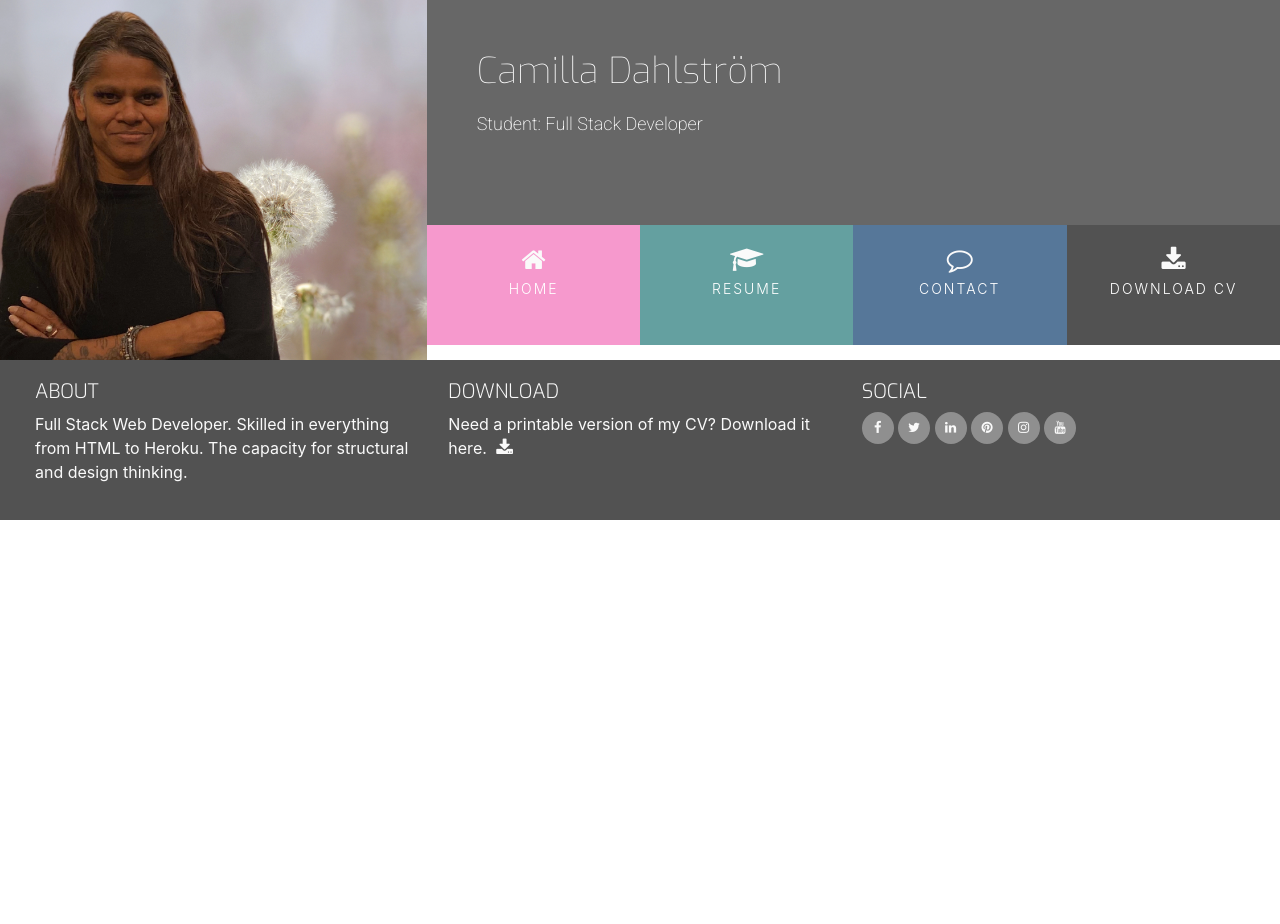
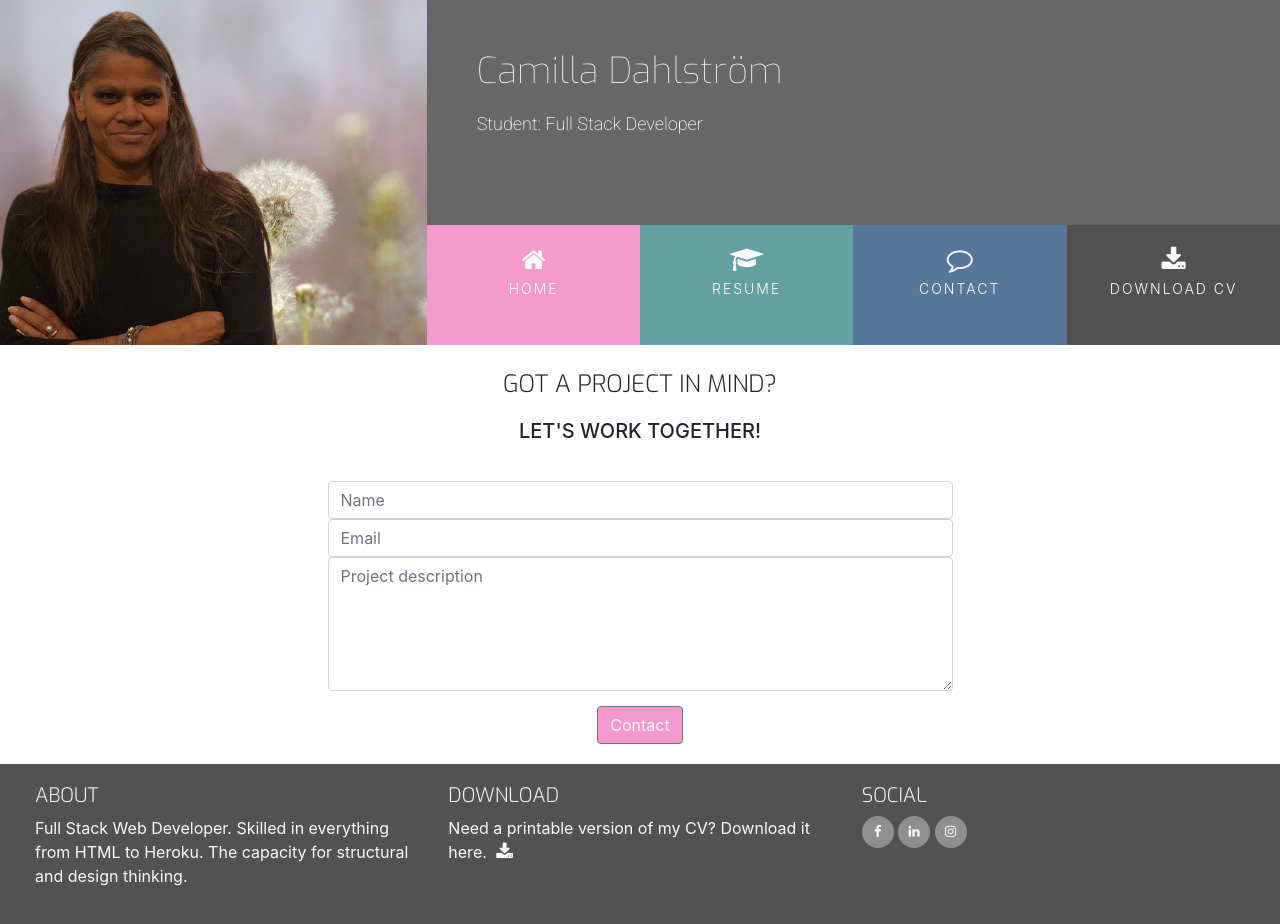
Before and after one commit to Camdah77/CV_CamillaDahlstrom, a plain HTML site: page contact.html in a window 1280 px wide. Before the commit the page ends 800 px from the top, so only its background shows below. Drawn offline with nearby package versions, Linux system fonts and the light colour scheme.

Commit message:
completed CV page

```diff
--- a/assets/css/style.css
+++ b/assets/css/style.css
@@ -38,6 +38,7 @@
 
 .section-heading {
     font-family: "Exo", sans-serif;
+    font-size: 24px;
     font-weight: 300;
     margin-top: 25px;
     margin-bottom: 40px;
@@ -78,6 +79,7 @@ h4 {
 
 .section-heading {
     font-family: "Exo", sans-serif;
+    font-size: 24px;
     font-weight: 300;
     margin-top: 25px;
     margin-bottom: 40px;
@@ -97,7 +99,7 @@ header {
     background: url("../images/Camillada.webp");
     background-repeat: no-repeat;
     background-size: cover;
-    min-height: 360px;
+    min-height: 310px;
     transition: all .5s ease-in-out;
     -moz-transition: all .5s ease-in-out;
     -webkit-transition: all .5s ease-in-out;
@@ -236,6 +238,7 @@ footer {
 
 .three-reasons-heading {
     margin-bottom: 15px;
+    font-size: 24px;
 }
 
 /* ----------------------------------------Personal Info */
@@ -317,6 +320,7 @@ footer {
     color: #fafafa;
     margin-top: 25px;
     margin-bottom: 40px;
+    font-size: 24px;
 }
 
 .timeline-item {
@@ -364,3 +368,37 @@ footer {
 .history-items {
     margin-bottom: 30px;
 }
+
+/* ----------------------------------------Contact Form */
+
+.contact-heading {
+    font-family: "Exo", sans-serif;
+    font-size: 24px;
+    font-weight: 300;
+    margin-top: 25px;
+    margin-bottom: 20px;
+}
+
+.center-form {
+    padding-top: 10px;
+    margin: 0 auto;
+    max-width: 70%;
+}
+
+button[type="submit"] {
+    margin-top: 15px;
+    margin-bottom: 20px;
+    color: #fafafa;
+    background-color: #F699CD;
+}
+
+/* ----------------------------------------Media Queries */
+
+@media(min-width: 992px) {
+    .center-form {
+        padding-top: 30px;
+        min-height: 240px;
+        margin: 0 auto;
+        max-width: 50%;
+    }
+}
--- a/contact.html
+++ b/contact.html
@@ -34,8 +34,8 @@
                                 <a href="contact.html" class="hvr-sweep-to-bottom"><i class="fa fa-comment-o" aria-hidden="true"></i><span>Contact</span></a>
                             </li>
                             <li class="col-6 col-sm-3 list-inline-item ui-menu-color-download menuitem">
-                                <a href="#" class="hvr-sweep-to-bottom"><i class="fa fa-download" aria-hidden="true"></i><span>Download CV</span></a>
-                           </li>
+                                <a href="assets/Cv_eng.pdf" target="_blank" class="hvr-sweep-to-bottom"><i class="fa fa-download" aria-hidden="true"></i><span>Download CV</span></a>
+                            </li>
                         </ul>
                     </div>
                 </div>
@@ -43,6 +43,33 @@
         </div>
     </header>
    <section>
+    <section class="container-fluid">
+        <div class="row bg-color-contact">
+            <div class="col">
+                <h3 class="contact-heading uppercase text-center">Got a project in mind?</h3>
+                <h5 class="uppercase text-center">Let's work together!</h5>
+
+                <div class="center-form">
+                    <form action="mailto:camilla.dahlstromz@gmail.com" method="post">
+                        <input type="text" name="name" id="fullname" class="form-control" placeholder="Name" required />
+                        <input type="email" name="email" id="emailaddress" class="form-control" placeholder="Email" required />
+                        <textarea rows="5" name="projectsummary" id="projectsummary" class="form-control" placeholder="Project description" required></textarea>
+                        <div class="form-row text-center">
+                            <div class="col">
+                            <button type="submit" class="btn btn-secondary">Contact</button>
+                            </div>
+                        </div>
+                    </form>
+                </div>
+
+            </div>
+        </div>
+
+    </section>
+
+
+
+
     </section>
     <footer class="container-fluid">
         <div id="footer-details" class="row">
@@ -56,7 +83,7 @@
                 <h5 class="uppercase general-sub">Download</h5>
                 <p class="inline-block">
                     Need a printable version of my CV? Download it here.
-                    <a href="#" target="_blank" class="cv-pdf">
+                    <a href="assets/Cv_eng.pdf" target="_blank" class="cv-pdf">
                         <i class="fa fa-download" aria-hidden="true"></i>
                         <span class="sr-only">Download link.</span>
                     </a>
@@ -66,42 +93,25 @@
                 <h5 class="uppercase general-sub">Social</h5>
                 <ul class="list-inline social-links">
                     <li class="list-inline-item">
-                        <a target="_blank" href="#">
+                        <a target="_blank" href="https://www.facebook.com/Camilla1977/">
                             <i class="fa fa-facebook" aria-hidden="true"></i>
                             <span class="sr-only">Facebook</span>
                         </a>
                     </li>
+
                     <li class="list-inline-item">
-                        <a target="_blank" href="#">
-                            <i class="fa fa-twitter" aria-hidden="true"></i>
-                            <span class="sr-only">Twitter</span>
-                        </a>
-                    </li>
-                    <li class="list-inline-item">
-                        <a target="_blank" href="#">
+                        <a target="_blank" href="https://www.linkedin.com/in/camilladah/">
                             <i class="fa fa-linkedin" aria-hidden="true"></i>
                             <span class="sr-only">LinkedIn</span>
                         </a>
                     </li>
-                    <li class="list-inline-item">
-                        <a target="_blank" href="#">
-                            <i class="fa fa-pinterest" aria-hidden="true"></i>
-                            <span class="sr-only">Pinterest</span>
-                        </a>
-                    </li>
-                    <li class="list-inline-item">
-                        <a target="_blank" href="#">
+                 <li class="list-inline-item">
+                        <a target="_blank" href="https://www.instagram.com/camilladahlstromz">
                             <i class="fa fa-instagram" aria-hidden="true"></i>
                             <span class="sr-only">Instagram</span>
                         </a>
                     </li>
-                    <li class="list-inline-item">
-                        <a target="_blank" href="#">
-                            <i class="fa fa-youtube" aria-hidden="true"></i>
-                            <span class="sr-only">YouTube</span>
-                        </a>
-                    </li>
-                </ul>
+               </ul>
             </div>
         </div>
     </footer>
```
Also changed, not shown: index.html (+8 -25 lines), resume.html (+9 -27 lines), 1 other file.
